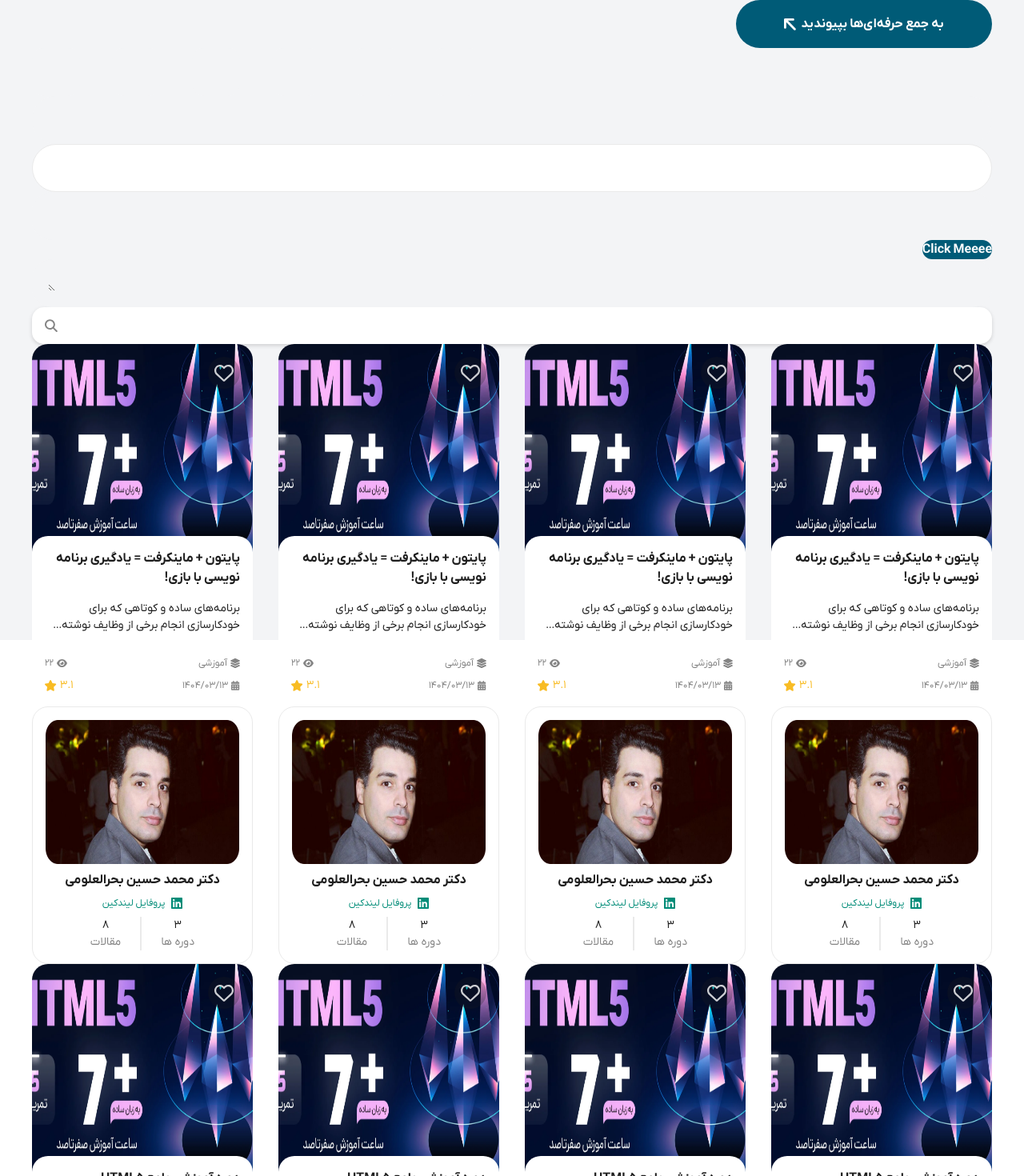
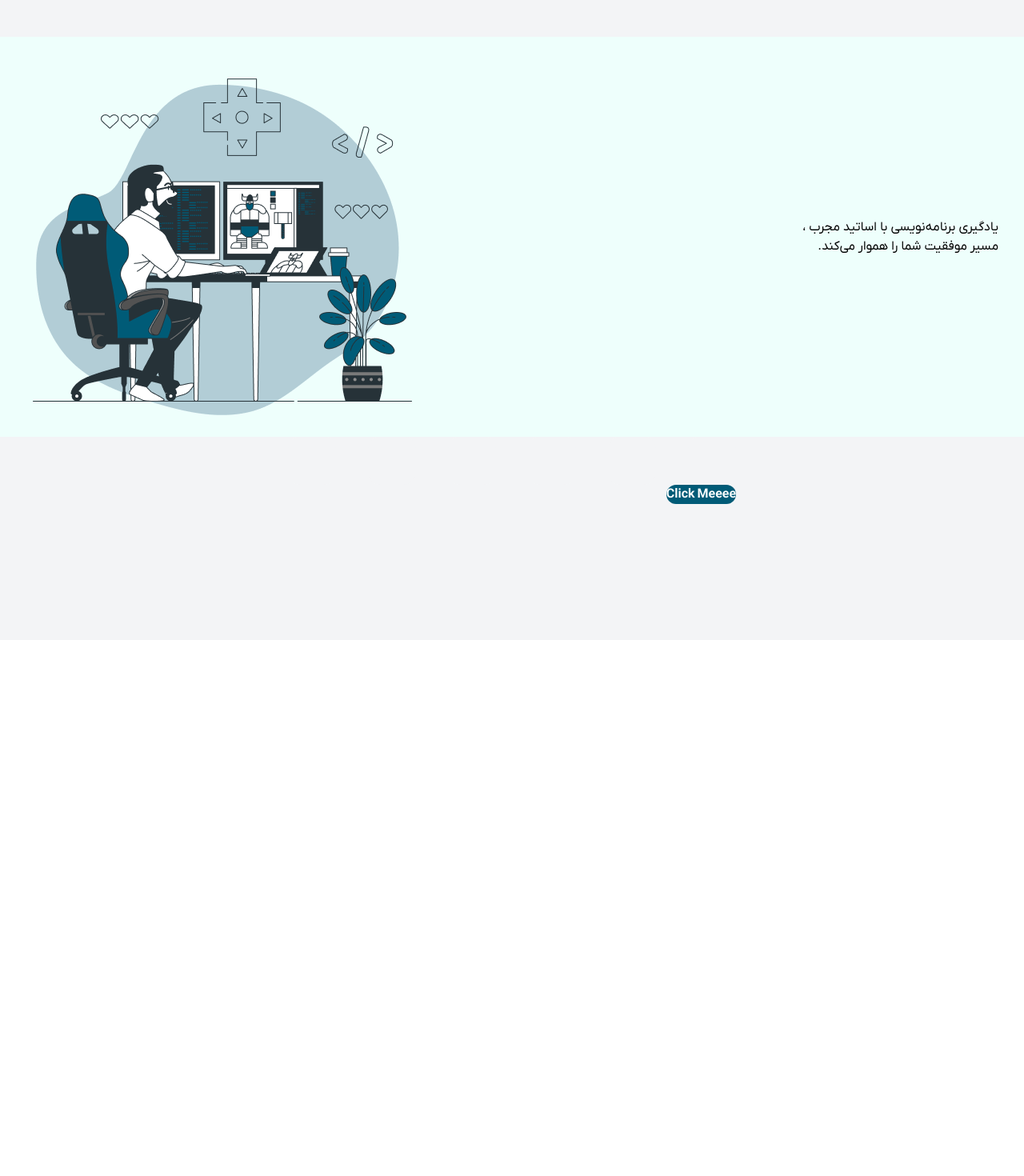
Before and after one commit to mahdiimnzr/Logic_Flow, a React (Vite) app: page / in a window 1280 px wide. Shown: the top 1470 px of the page at 80% size. After the commit the page ends 800 px from the top, so only its background shows below. Built offline with nearby package versions, Linux system fonts and the light colour scheme.

Commit message:
feature/landing: fix forminput bug

```diff
--- a/src/app/AppProvider.jsx
+++ b/src/app/AppProvider.jsx
@@ -13,7 +13,7 @@ const AppProvider = () => {
       <QueryClientProvider client={queryClient}>
         <ThemeContext.Provider value={{ theme, setTheme }}>
           <div
-            className={`${theme ? `dark` : `light`} bg-background-default px-10 mx-auto h-screen`}
+            className={`${theme ? `dark` : `light`} bg-background-default max-w-480 mx-auto h-screen`}
           >
             <RouterProvider router={router} />
             <ToastContainer
--- a/src/components/molecules/Inputs/FormInput.jsx
+++ b/src/components/molecules/Inputs/FormInput.jsx
@@ -43,7 +43,7 @@ const FormInput = ({
         )}
       </div>
       <ErrorMessage
-        name="text"
+        name={name}
         component={"span"}
         className="text-red-error text-[14px] font-normal mt-2"
       />
--- /dev/null
+++ b/src/components/organisms/landing/HeroSection.jsx
@@ -0,0 +1,22 @@
+import boyPlaying from "../../../assets/images/landingHero.png";
+
+const HeroSection = () => {
+  return (
+    <div className={`bg-light-green w-full`}>
+      <div className={`flex justify-between items-center w-[95%] mx-auto`}>
+        <div className={`flex flex-col gap-8`}>
+          <div className={`flex flex-col gap-6`}>
+            <h2>
+              یادگیری برنامه‌نویسی با اساتید مجرب ، <br />
+              <span>مسیر موفقیت</span> شما را هموار می‌کند.
+            </h2>
+          </div>
+        </div>
+        <img src={boyPlaying} />
+      </div>
+      <div className={`bg-green-primary`}></div>
+    </div>
+  );
+};
+
+export default HeroSection;
--- a/src/pages/Landing.jsx
+++ b/src/pages/Landing.jsx
@@ -1,14 +1,9 @@
 import { Formik, Form, ErrorMessage } from "formik";
 import Button from "../components/atoms/Buttons/Button";
 import * as Yup from "yup";
-import ArrowIcon from "../core/icons/ArrowIcon";
 import OtpInput from "../components/molecules/Inputs/OtpInput";
 import { useState } from "react";
-import TextAreaInput from "../components/molecules/Inputs/TextAreaInput";
-import FormInput from "../components/molecules/Inputs/FormInput";
-import Card from "../components/molecules/Cards/Card";
-import TeachersCard from "../components/molecules/Cards/TeachersCard";
-import SearchInput from "../components/molecules/Inputs/SearchInput";
+import HeroSection from "../components/organisms/landing/HeroSection";
 
 const validationSchema = Yup.object({
   verifyCode: Yup.string()
@@ -19,14 +14,8 @@ const validationSchema = Yup.object({
 const Landing = () => {
   const [otp, setOtp] = useState(new Array(6).fill(""));
   return (
-    <div className={`pb-100`}>
-      <Button
-        color={"primaryBtn"}
-        className={`w-80 h-15 flex gap-1.5 justify-center items-center`}
-      >
-        <p>به جمع حرفه‌ای‌ها بپیوندید</p>
-        <ArrowIcon />
-      </Button>
+    <div className={`flex flex-col items-center`}>
+      <HeroSection />
       <Formik
         initialValues={{ verifyCode: "" }}
         validationSchema={validationSchema}
@@ -44,9 +33,6 @@ const Landing = () => {
               <div dir="ltr" className={`flex gap-10`}>
                 <OtpInput otp={otp} setOtp={setOtp} error={errors.verifyCode} />
               </div>
-              <FormInput id={"text"} name={"text"} />
-              <FormInput id={"text1"} name={"text1"} lightTheme={true} />
-              <FormInput id={"text2"} name={"text2"} isComment={true} />
               <ErrorMessage
                 name="verifyCode"
                 component={"span"}
@@ -55,30 +41,10 @@ const Landing = () => {
               <Button color={"primaryBtn"} type="submit">
                 Click Meeee
               </Button>
-              <TextAreaInput id={"name"} name={"name"} />
             </Form>
           );
         }}
       </Formik>
-      <SearchInput />
-      <div className={`grid grid-cols-4 gap-8 mx-auto`}>
-        <Card />
-        <Card />
-        <Card />
-        <Card />
-      </div>
-      <div className={`grid grid-cols-4 gap-8 mx-auto`}>
-        <TeachersCard />
-        <TeachersCard />
-        <TeachersCard />
-        <TeachersCard />
-      </div>
-      <div className={`grid grid-cols-4 gap-8 mx-auto`}>
-        <Card isCourseCard={true} />
-        <Card isCourseCard={true} />
-        <Card isCourseCard={true} />
-        <Card isCourseCard={true} />
-      </div>
     </div>
   );
 };
--- a/src/templates/MainLayout.jsx
+++ b/src/templates/MainLayout.jsx
@@ -1,8 +1,12 @@
-import { Outlet } from "react-router-dom";
+import { Outlet, useLocation } from "react-router-dom";
 
 const MainLayout = () => {
+  const { pathname } = useLocation();
   return (
-    <div>
+    <div
+      // className={`${pathname === "/" ? `bg-light-green` : `bg-background-default`}`}
+    >
+      <div className={`w-[95%] h-11.5 top-6 relative mx-auto`}></div>
       <Outlet />
     </div>
   );
```
Also changed, not shown: src/assets/images/landingHero.png (added).
